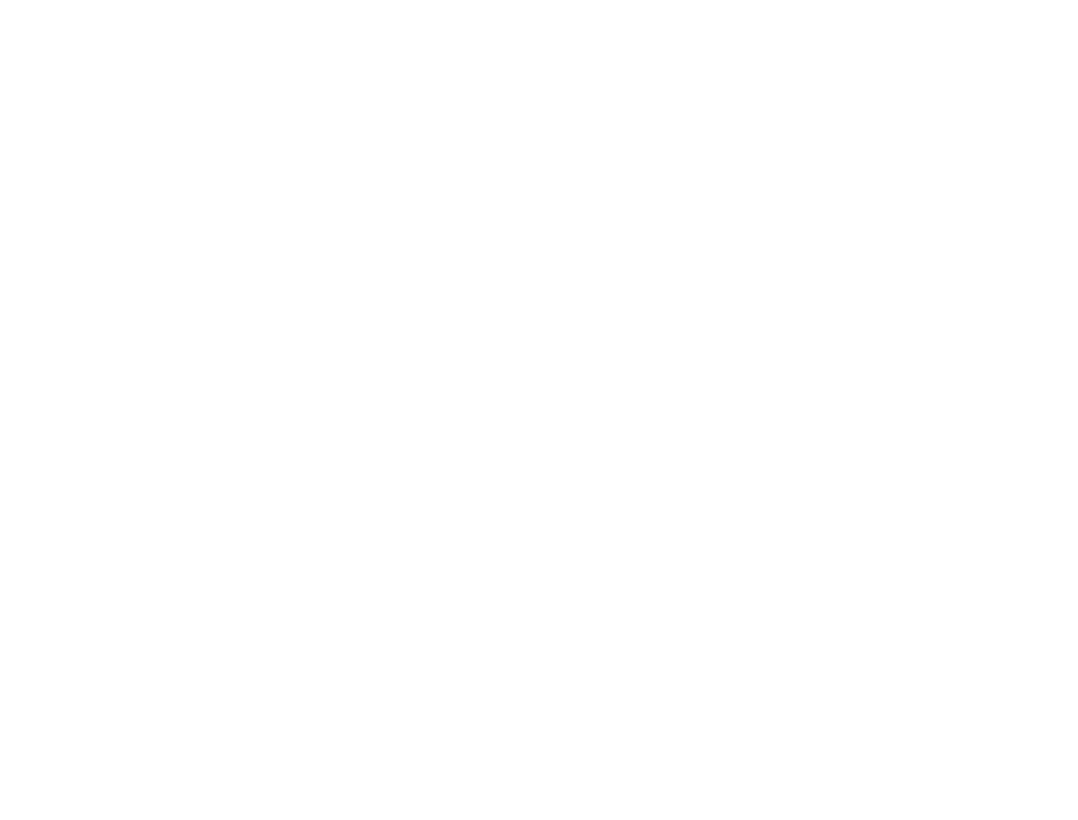
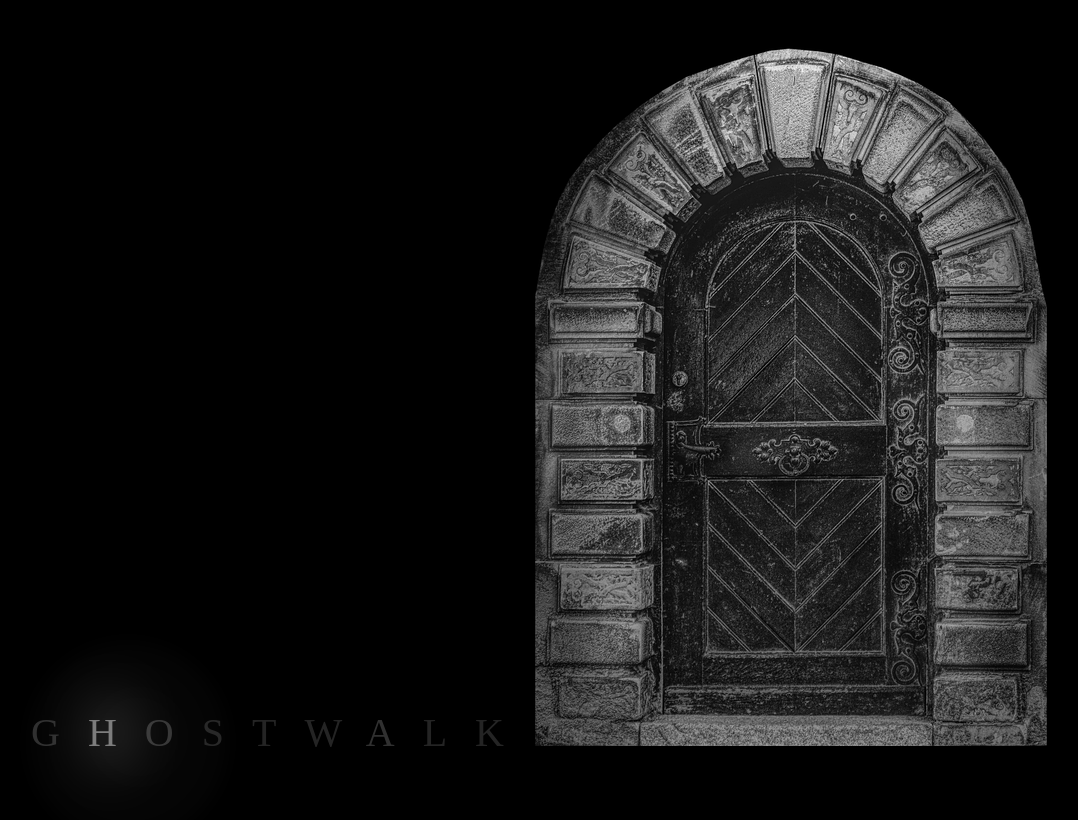
Before and after one commit to sedx876/GW2, a React (Create React App) app: page / in a window 1280 px wide. Shown: the top 820 px of the page, without its empty margins (100-1178 px from the left). Built offline with nearby package versions, Linux system fonts and the light colour scheme.

Commit message:
Added enter.js component and enter.css

```diff
--- a/src/App.js
+++ b/src/App.js
@@ -1,10 +1,12 @@
 import React from 'react';
+import Enter from './components/Enter'
+
 import './styles/App.css';
 
 function App() {
   return (
     <div className="App">
-
+      <Enter />
     </div>
   );
 }
--- /dev/null
+++ b/src/components/Enter.js
@@ -0,0 +1,29 @@
+import React, { Component } from 'react'
+import '../styles/Enter.css'
+import gothDoor from '../assets/gothDoor.png'
+
+
+class Enter extends Component {
+  render() {
+    return (
+      <div>
+        <span id="L">G</span>
+        <span id="I">H</span>
+        <span id="G">O</span>
+        <span id="H">S</span>
+        <span id="T">T</span>
+        <span id="H">W</span>
+        <span id="G">A</span>
+        <span id="H">L</span>
+        <span id="T">K</span>
+
+        <img className="gothDoor"
+        alt="gothDoor"
+        src={gothDoor}/>
+     </div>
+    )
+  }
+}
+
+
+export default Enter
--- /dev/null
+++ b/src/styles/Enter.css
@@ -0,0 +1,241 @@
+:root {
+    --white:#f1f1f1
+  }
+  body {
+    margin: 0;
+    font-family: Montserrat;
+    font-size: 40px;
+    color: var(--white);
+    letter-spacing: 0.7em;
+    background-color: black;
+    display: flex;
+    justify-content: center;
+    align-items: center;
+    height: 100vh;
+  }
+  div > span {
+    opacity: 0.15;
+  }
+  #I {
+    opacity: 1;
+    animation: flickerI 2s linear  reverse infinite;
+  }
+  #I::after {
+    content: '';
+    width: 150%;
+    -webkit-box-shadow: -35px 0px 60px 8px rgba(255,255,255,1);
+    -moz-box-shadow: -35px 0px 60px 8px rgba(255,255,255,1);
+    box-shadow: -35px 0px 60px 8px rgba(255,255,255,1);
+  }
+  #L, #G {
+    animation: flickerLG 2s linear reverse infinite;
+    position: relative;
+  }
+  #L::after,
+  #L::before  {
+    content:' ';
+    width: 100px;
+    height: 100px;
+    background: var(--white);
+    position: absolute;
+    top: -50%;
+    left: 100%;
+    border-radius: 100%;
+    opacity: 0.05;
+    filter: blur(10px);
+  }
+  #L::after {
+    width: 200px;
+    height: 200px;
+    top: -150%;
+    left: -5%;
+    opacity: 0.1;
+    filter: blur(10px);
+  }
+  #H {
+    animation: flickerH 2s linear reverse infinite
+  }
+
+  #T {
+    animation: flickerH 2s linear reverse infinite
+  }
+
+  @keyframes flickerI {
+    0% {
+        opacity: 0.4;
+    }
+    5% {
+        opacity: 0.5;
+    }
+    10% {
+        opacity: 0.6;
+    }
+    15% {
+        opacity: 0.85;
+    }
+    25% {
+        opacity: 0.5;
+    }
+    30% {
+        opacity: 1;
+    }
+    35% {
+        opacity: 0.1;
+    }
+    40% {
+        opacity: 0.25;
+    }
+    45% {
+        opacity: 0.5;
+    }
+    60% {
+        opacity: 1;
+    }
+    70% {
+        opacity: 0.85;
+    }
+    80% {
+        opacity: 0.4;
+    }
+    90% {
+        opacity: 0.5;
+    }
+    100% {
+        opacity: 1;
+    }
+  }
+
+  @keyframes flickerLG {
+    0% {
+        opacity: 0.19;
+    }
+    5% {
+        opacity: 0.2;
+    }
+    10% {
+        opacity: 0.25;
+    }
+    15% {
+        opacity: 0.35;
+    }
+    25% {
+        opacity: 0.2;
+    }
+    30% {
+        opacity: 0.4;
+    }
+    35% {
+        opacity: 0.1;
+    }
+    40% {
+        opacity: 0.25;
+    }
+    45% {
+        opacity: 0.2;
+    }
+    60% {
+        opacity: 0.4;
+    }
+    70% {
+        opacity: 0.35;
+    }
+    80% {
+        opacity: 0.4;
+    }
+    90% {
+        opacity: 0.2;
+    }
+    100% {
+        opacity: 0.4;
+    }
+  }
+
+  @keyframes flickerH {
+    0% {
+        opacity: 0.15;
+    }
+    5% {
+        opacity: 0.2;
+    }
+    10% {
+        opacity: 0.12;
+    }
+    15% {
+        opacity: 0.2;
+    }
+    25% {
+        opacity: 0.15;
+    }
+    30% {
+        opacity: 0.4;
+    }
+    35% {
+        opacity: 0.05;
+    }
+    40% {
+        opacity: 0.12;
+    }
+    45% {
+        opacity: 0.15;
+    }
+    60% {
+        opacity: 0.3;
+    }
+    70% {
+        opacity: 0.2;
+    }
+    80% {
+        opacity: 0.3;
+    }
+    90% {
+        opacity: 0.18;
+    }
+    100% {
+        opacity: 0.3;
+    }
+  }
+
+  @keyframes flickerT {
+    0% {
+        opacity: 0.01;
+    }
+    5% {
+        opacity: 0.05;
+    }
+    10% {
+        opacity: 0.03;
+    }
+    15% {
+        opacity: 0.1;
+    }
+    25% {
+        opacity: 0.07;
+    }
+    30% {
+        opacity: 0.1;
+    }
+    35% {
+        opacity: 0.05;
+    }
+    40% {
+        opacity: 0.06;
+    }
+    45% {
+        opacity: 0.1;
+    }
+    60% {
+        opacity: 0.;
+    }
+    70% {
+        opacity: 0.1;
+    }
+    80% {
+        opacity: 0.;
+    }
+    90% {
+        opacity: 0.0;
+    }
+    100% {
+        opacity: 0.1;
+    }
+  }
```
Also changed, not shown: src/assets/gothDoor.png (added).
